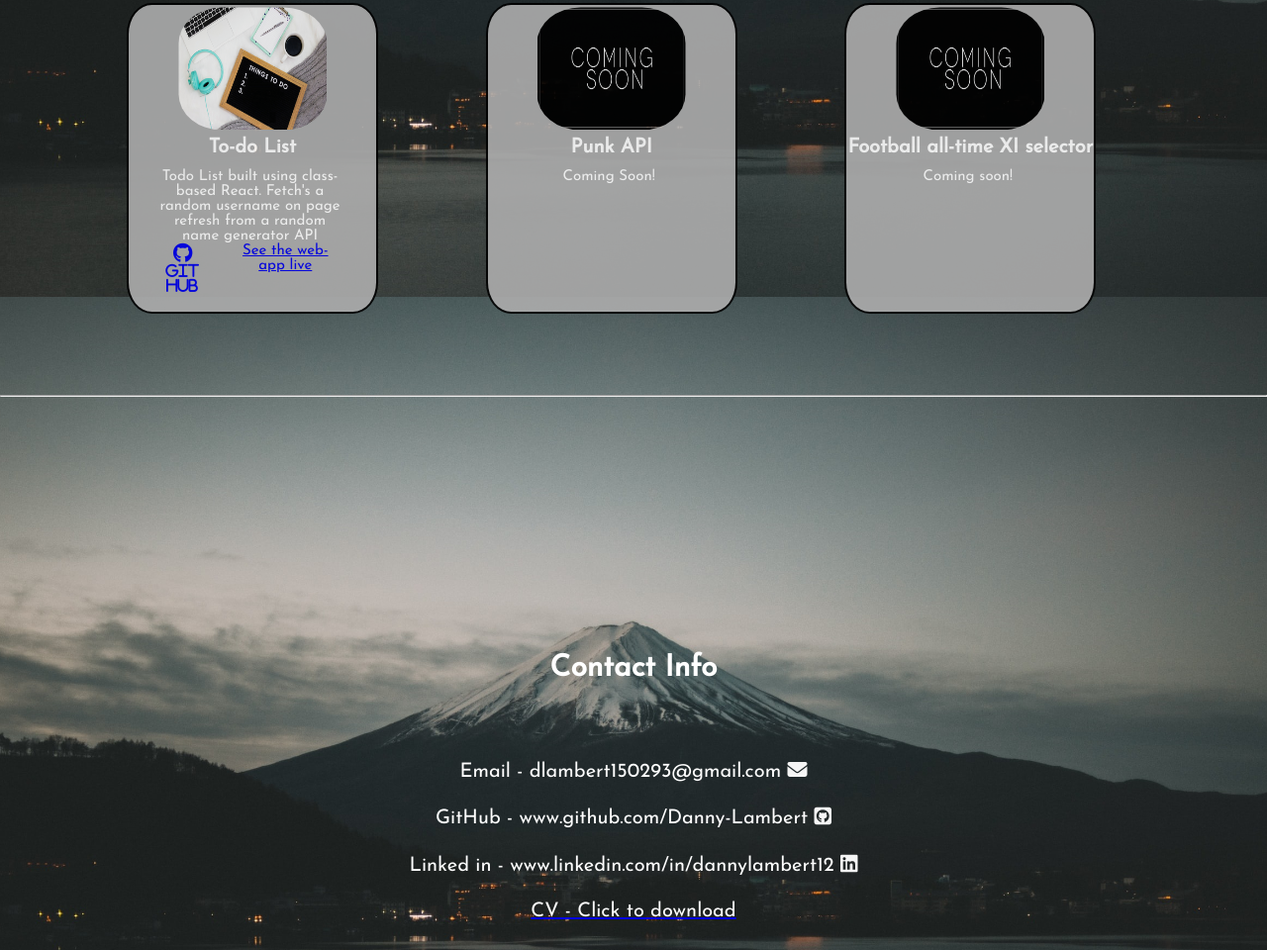
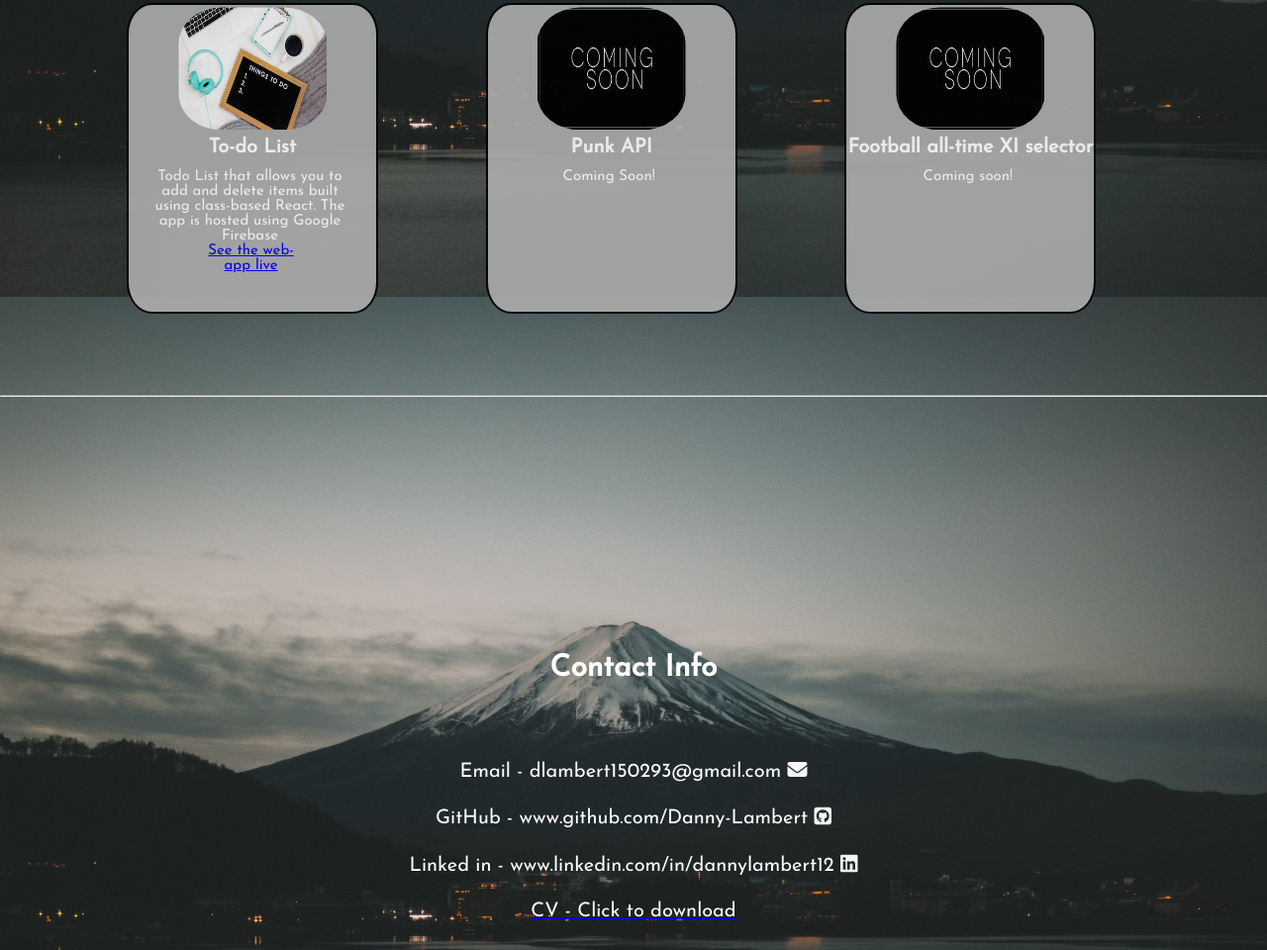
Before and after one commit to Danny-Lambert/Finished-Portfolio, a plain HTML site: page index.html in a window 1280 px wide. Shown: the part 2100-3060 px from the top of the page at 99% size. Drawn offline with Linux system fonts and the light colour scheme.

Commit message:
added link to todo list and amended description

```diff
--- a/index.html
+++ b/index.html
@@ -86,10 +86,10 @@
           <img src="../images/todo list image.jpg" class="card-img-top" alt="...">
           <div class="card-body">
               <h5 class="card-title">To-do List</h5>
-              <p class="card-text">Todo List built using class-based React. Fetch's a random username on page refresh from a random name generator API </p>
+              <p class="card-text">Todo List that allows you to add and delete items built using class-based React. The app is hosted using Google Firebase </p>
               <div class="card-bottom">
-              <a href="#" class="btn btn-primary"><i class="fab fa-github"><p>GIT Hub</p></i></a>
-              <a href="#" class="card-link"><p>See the web-app live</p></a>
+
+              <a href="https://todo-react-class-components.web.app/" class="card-link"><p>See the web-app live</p></a>
             </div>
           </div>
         </div>
```
